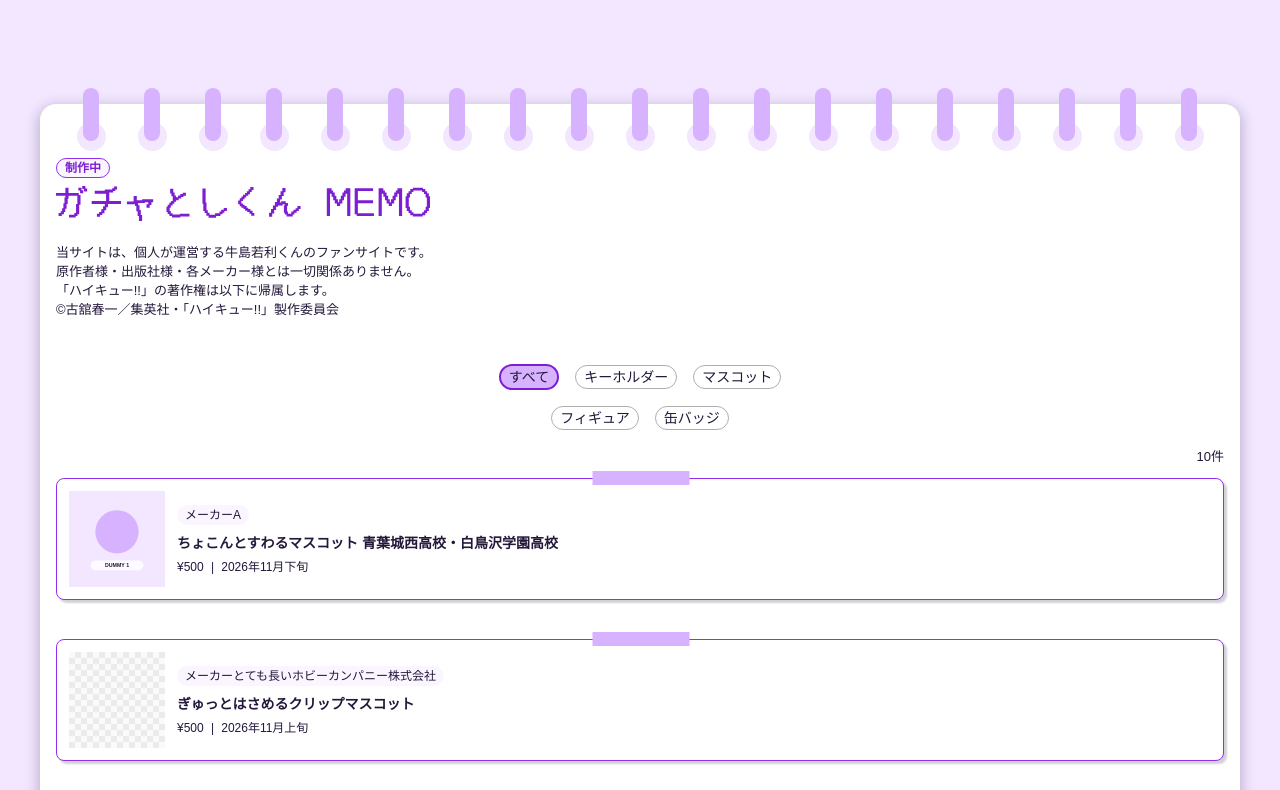
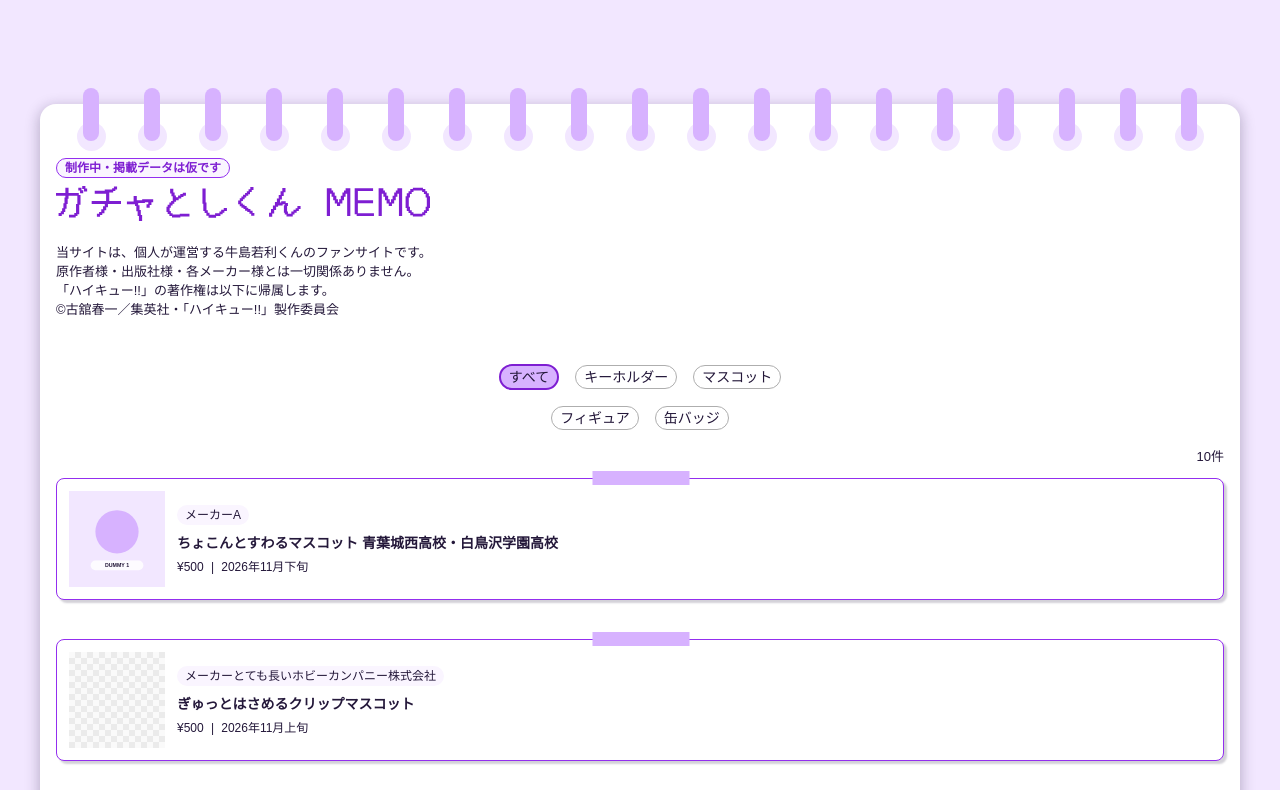
Before and after one commit to chocotto518/gachatoshi-memo, a plain HTML site: page index.html in a window 1280 px wide. Shown: the top 790 px of the page. Drawn offline with Linux system fonts and the light colour scheme; a web font is replaced by a local one.

Commit message:
制作中の表示を「制作中・掲載データは仮です」に変更
Co-Authored-By: Claude Opus 5.5 <noreply@anthropic.com>
Claude-Session: https://claude.ai/code/session_01HrcJoAVMMzsPDDL4ERZsm2

```diff
--- a/index.html
+++ b/index.html
@@ -20,7 +20,7 @@
     <!-- 一覧ページ -->
     <section class="view view--list" id="view-list">
       <!-- 制作中の表示（正式公開するときに消す） -->
-      <p class="wip-label">制作中</p>
+      <p class="wip-label">制作中・掲載データは仮です</p>
 
       <h1 class="site-title">
         <!-- 仮のタイトル画像（Figmaから書き出し）。正式なSVGが届いたら差し替える -->
```
